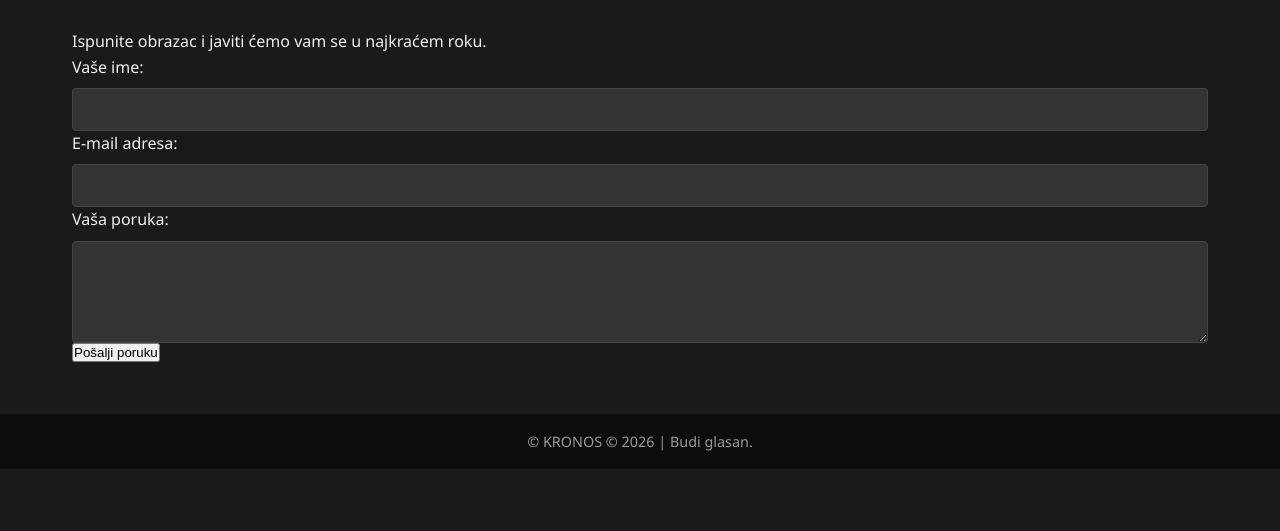
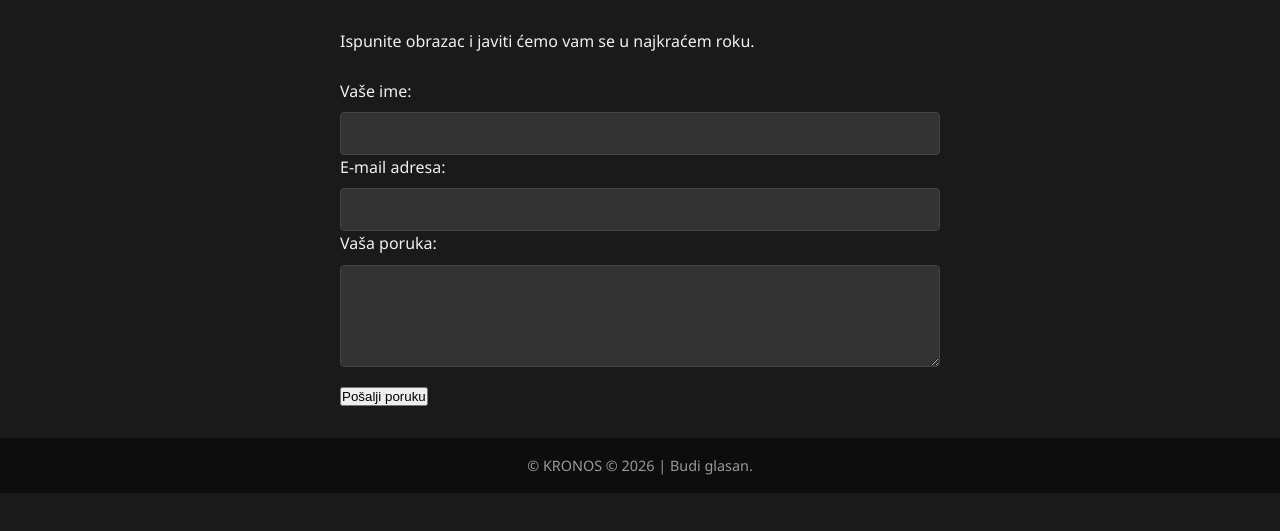
Before and after one commit to WardRR/kronos-bend, a plain HTML site: page contact.html in a window 1280 px wide. Shown: the part 181-712 px from the top of the page. Drawn offline with Linux system fonts and the light colour scheme.

Commit message:
Popravljen stil za obrasce.

```diff
--- a/contact.html
+++ b/contact.html
@@ -26,7 +26,7 @@
 
     <main id="glavni-sadrzaj">
         <h1>BOOKING I OSTALE INFORMACIJE</h1>
-        <section class="kontakt-forma">
+        <section class="contact-form">
             <p>Ispunite obrazac i javiti ćemo vam se u najkraćem roku.</p>
             <form action="#">
                 <div class="form-group">
@@ -41,7 +41,9 @@
                     <textarea id="poruka" name="poruka" rows="5" required></textarea>
                 </div>
 
-                <button type="submit">Pošalji poruku</button> </form>
+                <div style="margin-top: 20px;">
+                    <button type="submit">Pošalji poruku</button> </form>
+                </div>
         </section>
     </main>
 
--- a/css/style.css
+++ b/css/style.css
@@ -318,13 +318,11 @@ h3 {
 /* --------------------------------------------------------------------- FORMS */
 .contact-form {
     max-width: 600px;
-    margin: 0 auto;
+    margin: 0 auto; /*margine gura u sredinu*/
     display: flex;
     flex-direction: column;
     gap: 1.5rem;
 }
-
-/*skoro cijeli copy paste od postojeceg*/
 
 .form-group {
     display: flex;
@@ -335,7 +333,7 @@ label {
     margin-bottom: 0.5rem;
 }
 
-input, textarea {
+input, textarea { /*mjesta uokolo polja da tekst nije do ruba*/
     padding: 0.8rem;
     background: #333;
     border: 1px solid #444;
@@ -345,7 +343,9 @@ input, textarea {
 
 /* --------------------------------------------------------------------- RESPONSIVE DESIGN (Mobile 375px) */
 @media (max-width: 375px) {
-    .hamburger { display: block; }
+    .hamburger {
+        display: block;
+    }
 
     .nav-links {
         display: none;
@@ -359,5 +359,8 @@ input, textarea {
         text-align: center;
     }
 
-    .menu-toggle:checked ~ .nav-links { display: flex; }
+    /*umjesto PHPa ili JS sam stavio checkbox kojeg aktiviram (pomoću zadanog flexa, umjesto none)*/
+    .menu-toggle:checked ~ .nav-links { /*zmijica */
+        display: flex;
+    }
 }
```
Also changed, not shown: index.html (+3 -1 lines).
